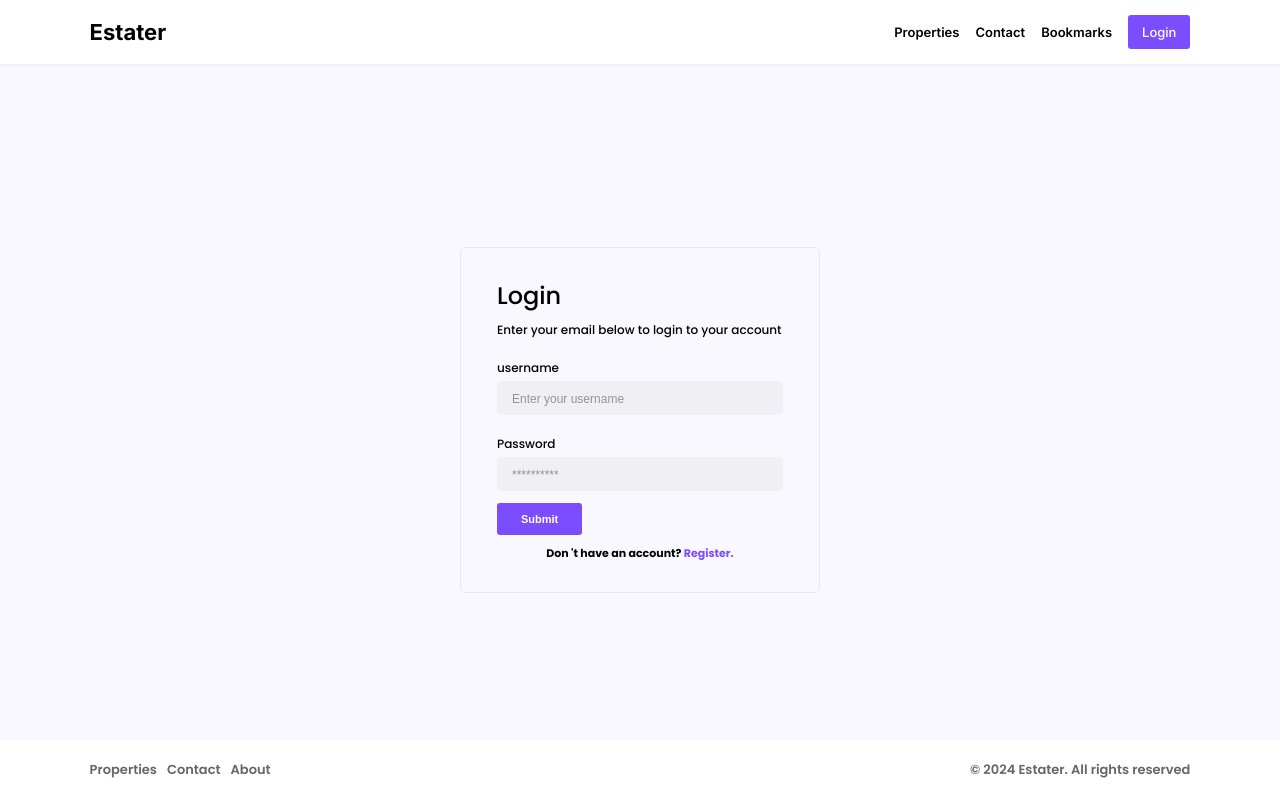
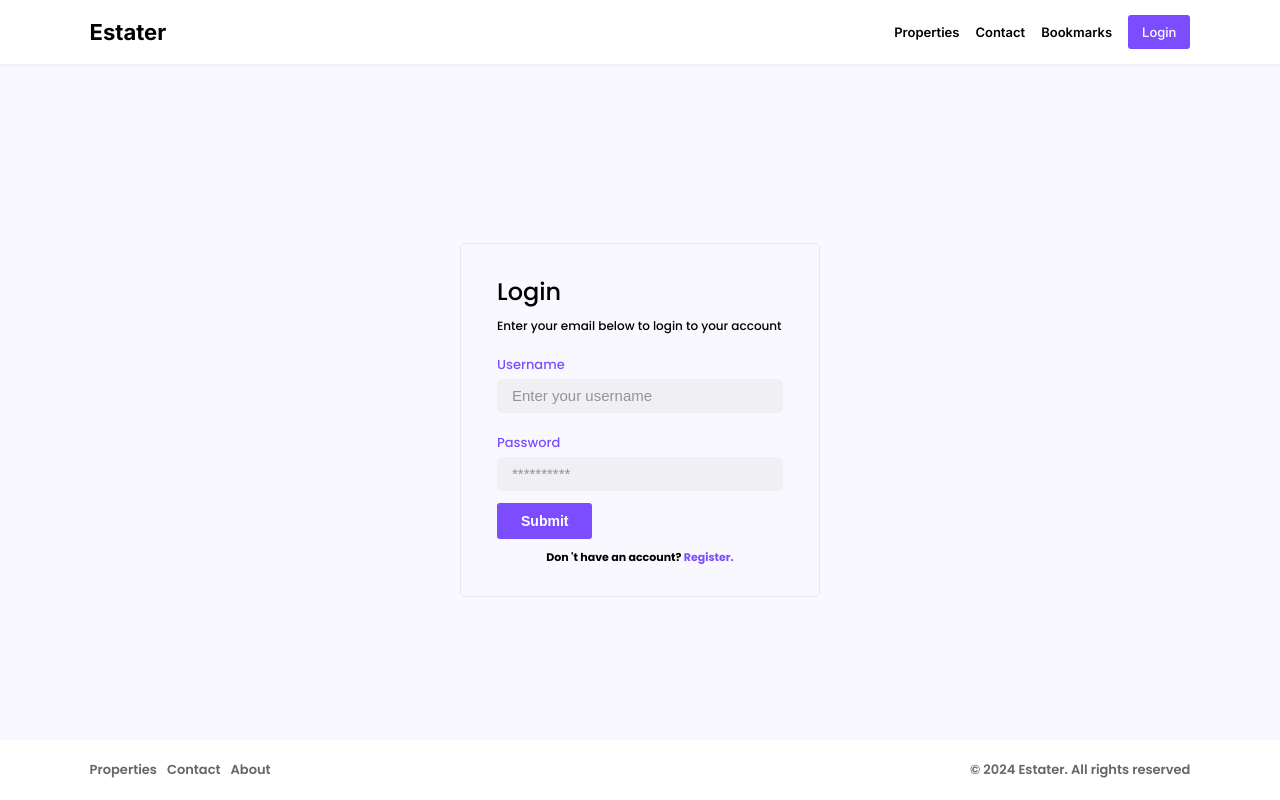
Before and after one commit to Easierq/estater, a React (Vite) app: page /login in a window 1280 px wide. Built offline with nearby package versions, Linux system fonts and the light colour scheme.

Commit message:
new updates

```diff
--- a/src/components/navbar/navbar.scss
+++ b/src/components/navbar/navbar.scss
@@ -282,7 +282,10 @@
                     row-gap: 30px;
                     padding-left: 30px;
                     padding-top: 70px;
-                    font-size: 20px;
+
+                    a {
+                        font-size: 20px;
+                    }
 
                     .close {
                         position: absolute;
--- a/src/routes/login/login.jsx
+++ b/src/routes/login/login.jsx
@@ -52,7 +52,7 @@ const Login = () => {
             <p>Enter your email below to login to your account</p>
           </div>
           <form className="forms" onSubmit={handleSubmit}>
-            <label htmlFor="username">username</label>
+            <label htmlFor="username">Username</label>
             <input
               className="input-one"
               placeholder="Enter your username"
--- a/src/routes/login/login.scss
+++ b/src/routes/login/login.scss
@@ -47,8 +47,9 @@
             .forms {
                 label {
                     display: block;
-                    font-size: 12px;
+                    font-size: 13px;
                     font-weight: 500;
+                    color: $primary;
                 }
 
                 .input-one {
@@ -57,7 +58,8 @@
                     border: none;
                     border-radius: 5px;
                     padding: 7px 15px;
-                    font-size: 16px;
+                    font-size: 15px;
+                    font-weight: 500;
                     line-height: 20px;
                     outline: none;
                     margin-top: 4px;
@@ -66,7 +68,7 @@
                     &::-webkit-input-placeholder {
                         color: rgb(148, 148, 148);
                         font-weight: 500;
-                        font-size: 12px;
+                        font-size: 15px;
                     }
                 }
 
@@ -76,7 +78,8 @@
                     border-radius: 5px;
                     border: none;
                     padding: 7px 15px;
-                    font-size: 16px;
+                    font-size: 15px;
+                    font-weight: 500;
                     line-height: 20px;
                     margin-top: 4px;
                     margin-bottom: 12px;
@@ -85,7 +88,7 @@
                     &::-webkit-input-placeholder {
                         color: rgb(148, 148, 148);
                         font-weight: 500;
-                        font-size: 12px;
+                        font-size: 15px;
                     }
                 }
             }
@@ -102,7 +105,7 @@
 
             button {
                 padding: 10px 24px;
-                font-size: 11px;
+                font-size: 14px;
                 font-weight: 600;
                 background-color: $primary;
                 color: white;
--- a/src/routes/profileUpdatePage/profileUpdatePage.scss
+++ b/src/routes/profileUpdatePage/profileUpdatePage.scss
@@ -89,7 +89,7 @@
                     border: none;
                     border-radius: 5px;
                     padding: 7px 15px;
-                    font-size: 16px;
+                    font-size: 15px;
                     font-weight: 500;
                     line-height: 20px;
                     outline: none;
@@ -109,7 +109,7 @@
                     border-radius: 5px;
                     border: none;
                     padding: 7px 15px;
-                    font-size: 16px;
+                    font-size: 15px;
                     font-weight: 500;
                     line-height: 20px;
                     margin-top: 4px;
@@ -125,7 +125,7 @@
 
                 button {
                     padding: 8px 24px;
-                    font-size: 11px;
+                    font-size: 14px;
                     font-weight: 600;
                     background-color: $primary;
                     color: white;
--- a/src/routes/register/register.scss
+++ b/src/routes/register/register.scss
@@ -8,6 +8,7 @@
     justify-content: center;
     min-height: calc(100vh - 60px);
     padding-top: 120px;
+    padding-bottom: 120px;
 
     @include sm {
         padding: 30px 4%;
@@ -47,8 +48,9 @@
             .forms {
                 label {
                     display: block;
-                    font-size: 12px;
+                    font-size: 13px;
                     font-weight: 500;
+                    color: $primary;
                 }
 
                 .input-one {
@@ -57,7 +59,7 @@
                     border: none;
                     border-radius: 5px;
                     padding: 7px 15px;
-                    font-size: 16px;
+                    font-size: 15px;
                     font-weight: 500;
                     line-height: 20px;
                     outline: none;
@@ -67,7 +69,7 @@
                     &::-webkit-input-placeholder {
                         color: rgb(148, 148, 148);
                         font-weight: 500;
-                        font-size: 12px;
+                        font-size: 15px;
                     }
                 }
 
@@ -77,7 +79,7 @@
                     border-radius: 5px;
                     border: none;
                     padding: 7px 15px;
-                    font-size: 16px;
+                    font-size: 15px;
                     font-weight: 500;
                     line-height: 20px;
                     margin-top: 4px;
@@ -87,7 +89,7 @@
                     &::-webkit-input-placeholder {
                         color: rgb(148, 148, 148);
                         font-weight: 500;
-                        font-size: 12px;
+                        font-size: 15px;
                     }
                 }
             }
@@ -104,7 +106,7 @@
 
             button {
                 padding: 8px 24px;
-                font-size: 11px;
+                font-size: 14px;
                 font-weight: 600;
                 background-color: $primary;
                 color: white;
```
